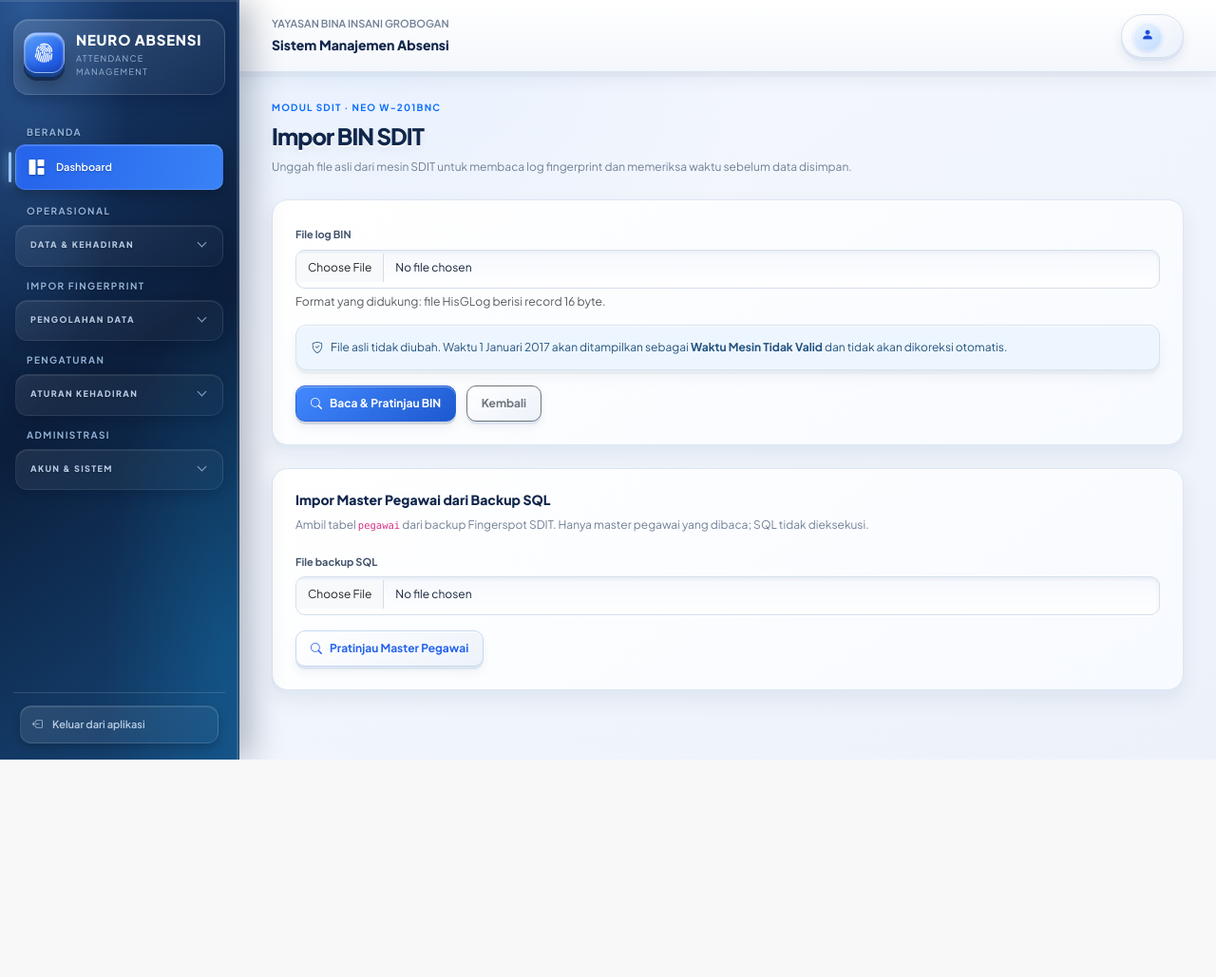
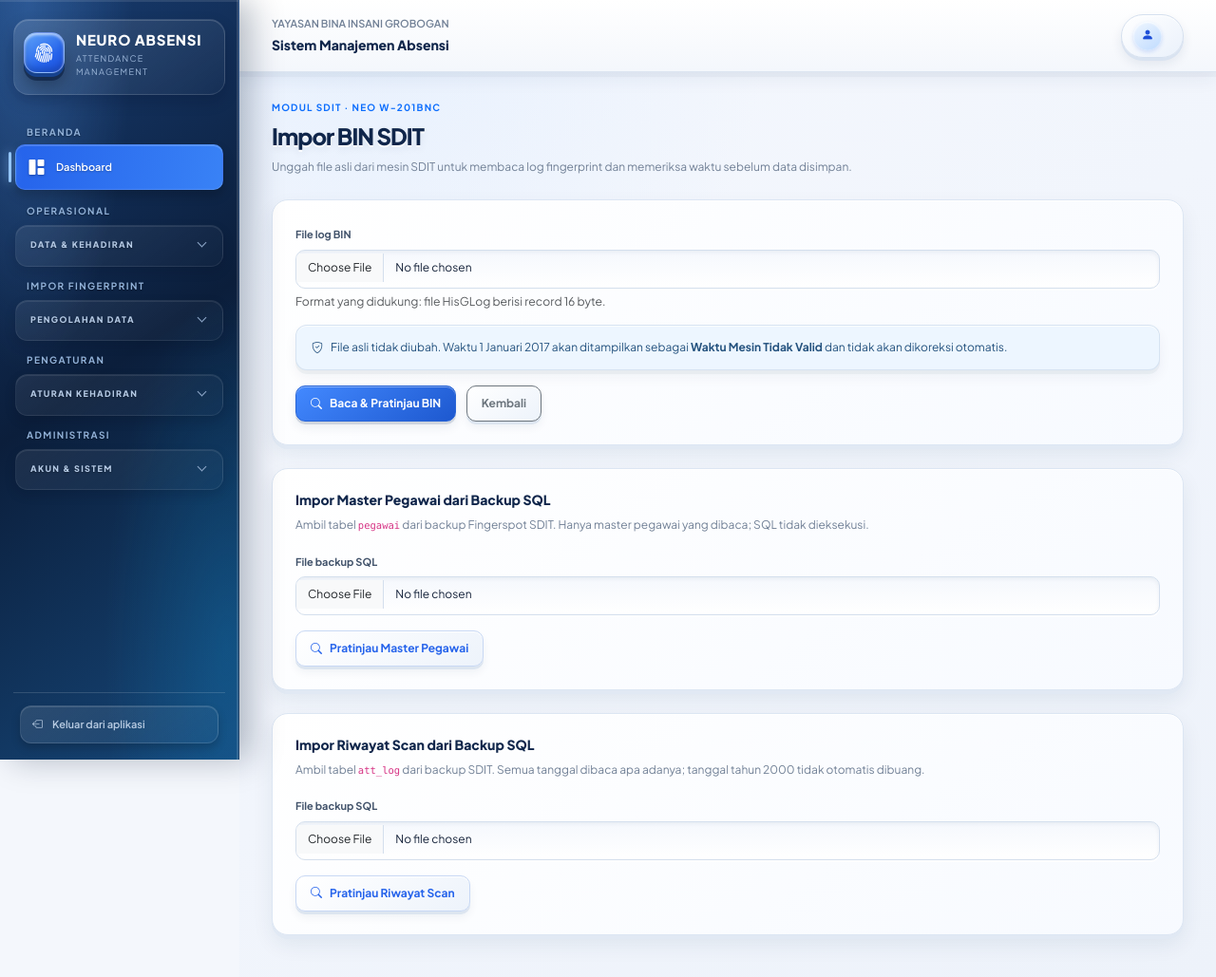
Before and after one commit to zidan121/absensi, a CodeIgniter 4 app: template app/Views/sdit/imports.php in a window 1280 px wide. Shown: the whole page at 95% size. Before the commit the page ends 800 px from the top, so only its background shows below. Run offline with PHP 8.4 and a stand-in for CodeIgniter, Linux system fonts and the light colour scheme; the template is opened without the code that fills it, so the values that code supplies are empty; some libraries are stand-ins or nearby versions.

Commit message:
Add separate SDIT SQL attendance log upload

```diff
--- a/app/Views/sdit/imports.php
+++ b/app/Views/sdit/imports.php
@@ -31,4 +31,13 @@
         <button class="btn btn-outline-primary"><i class="bi bi-search me-2"></i>Pratinjau Master Pegawai</button>
     </form>
 </div></div>
+<div class="card mt-4"><div class="card-body p-4">
+    <h5 class="mb-2">Impor Riwayat Scan dari Backup SQL</h5>
+    <p class="text-secondary">Ambil tabel <code>att_log</code> dari backup SDIT. Semua tanggal dibaca apa adanya; tanggal tahun 2000 tidak otomatis dibuang.</p>
+    <form method="post" action="/sdit/impor/sql-scan/preview" enctype="multipart/form-data">
+        <?= csrf_field() ?>
+        <div class="mb-3"><label class="form-label">File backup SQL</label><input type="file" class="form-control" name="sql_file" accept=".sql,text/plain" required></div>
+        <button class="btn btn-outline-primary"><i class="bi bi-search me-2"></i>Pratinjau Riwayat Scan</button>
+    </form>
+</div></div>
 <?= $this->endSection() ?>
```
